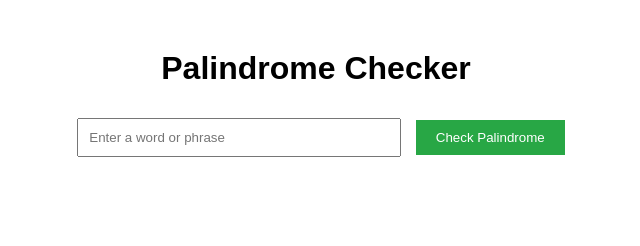
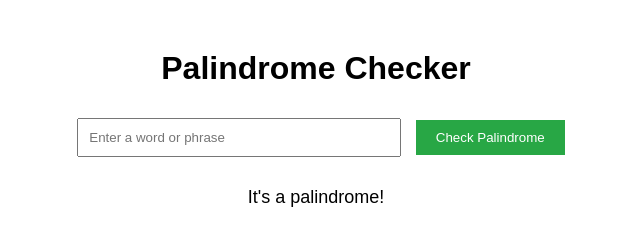
Before and after one commit to naguib-med/palindrome-checker, a plain HTML site: page index.html in a window 1280 px wide. Both pictures are taken after a click on the button "Check Palindrome". Shown: the whole page, without its empty margins (324-964 px from the left). Drawn offline with Linux system fonts and the light colour scheme.

Commit message:
Ajout de la logique JavaScript pour vérifier les palindromes

```diff
--- a/index.html
+++ b/index.html
@@ -11,5 +11,6 @@
 <input type="text" id="text-input" placeholder="Enter a word or phrase">
 <button id="check-palindrome">Check Palindrome</button>
 <p id="result"></p>
+<script src="script.js"></script>
 </body>
 </html>
--- /dev/null
+++ b/script.js
@@ -0,0 +1,5 @@
+document.getElementById('check-palindrome').addEventListener('click', function() {
+    const text = document.getElementById('text-input').value.toLowerCase().replace(/[^a-zA-Z0-9]/g, '');
+    const isPalindrome = text === text.split('').reverse().join('');
+    document.getElementById('result').innerText = isPalindrome ? "It's a palindrome!" : "Not a palindrome.";
+});
```
